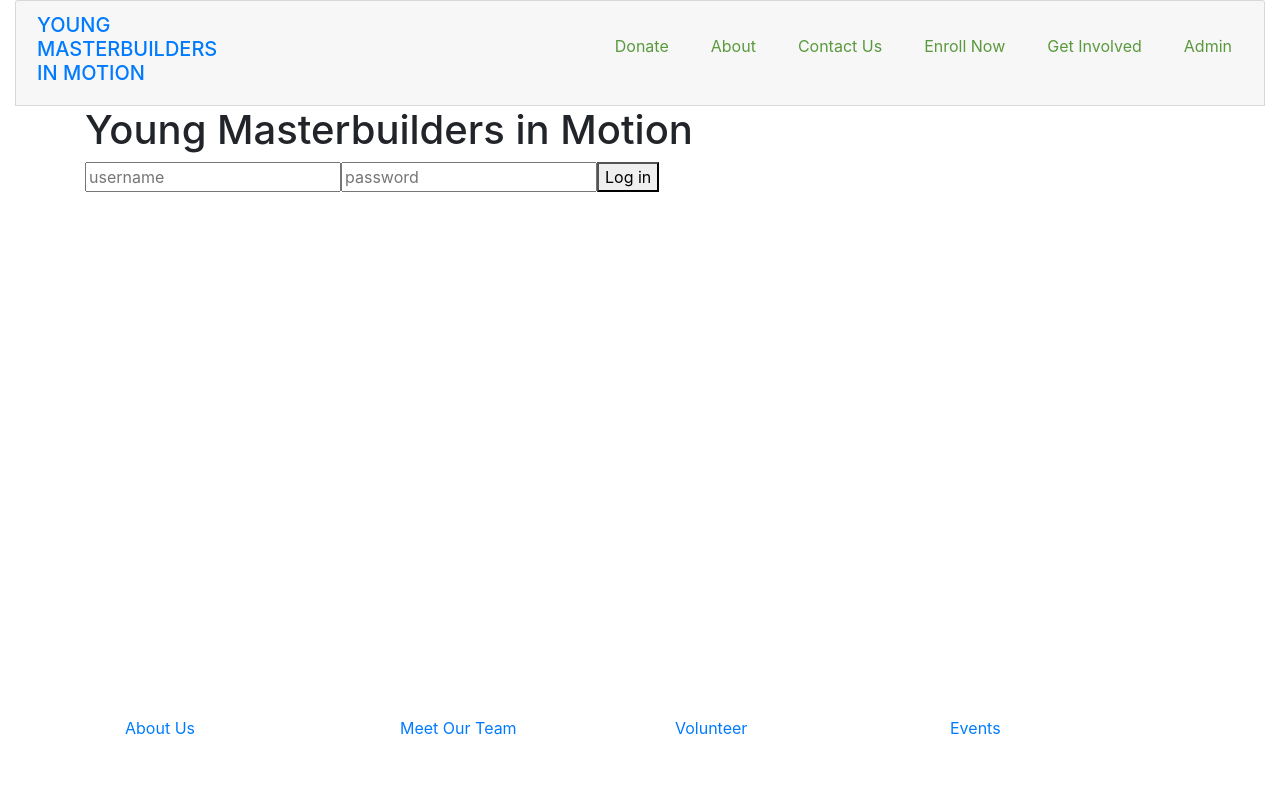
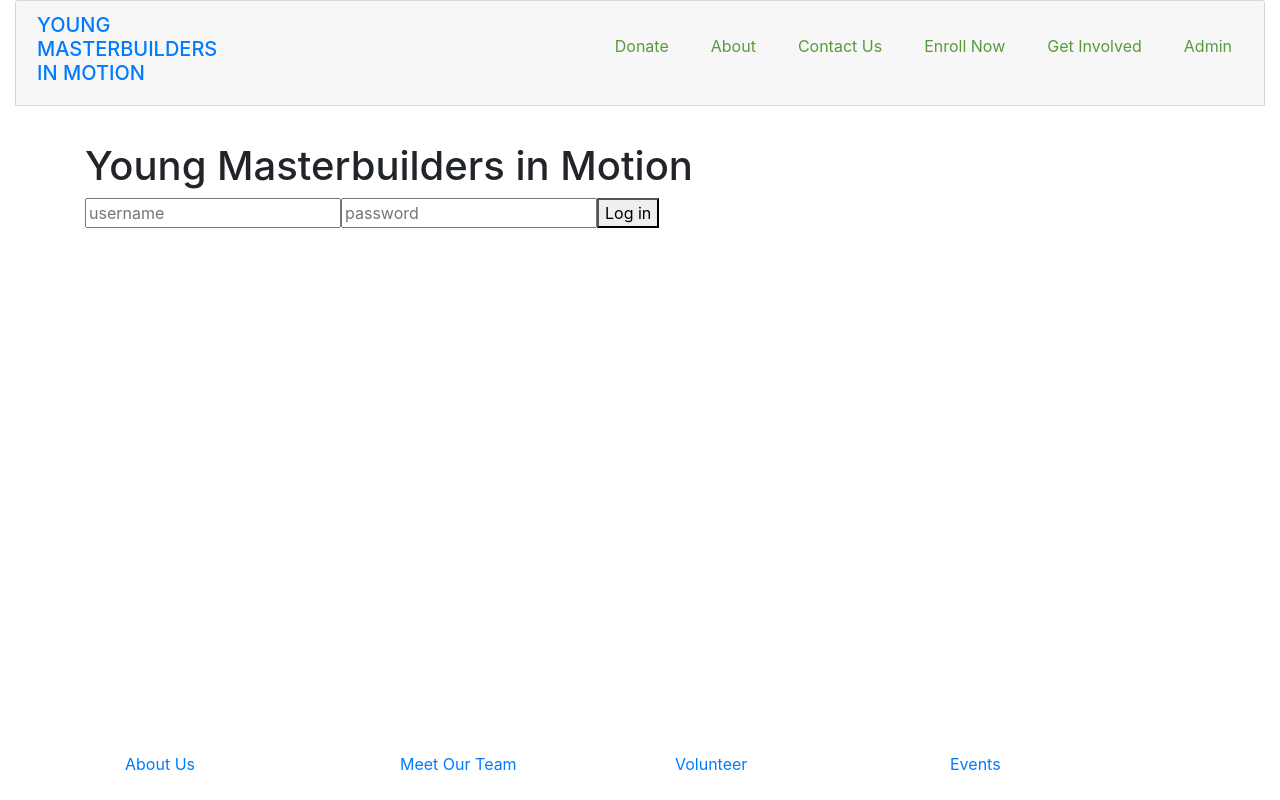
Before and after one commit to the-difference-engine/ymim, a React (Create React App) app in the folder frontend/: page /login in a window 1280 px wide. Built offline with nearby package versions, Linux system fonts and the light colour scheme.

Commit message:
adding padding to top of main container.

```diff
--- a/frontend/src/components/App.css
+++ b/frontend/src/components/App.css
@@ -27,3 +27,7 @@
     border-radius: 5px;
   }
 }
+
+.container {
+    padding-top: 2.25rem !important;
+}
```
